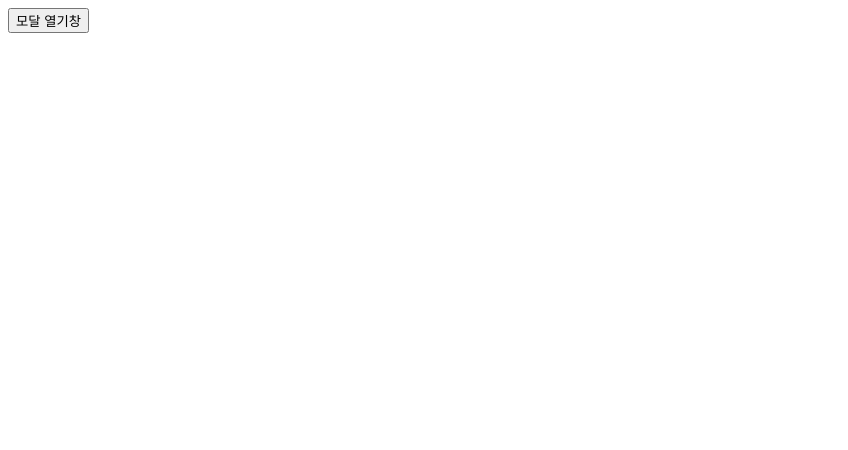
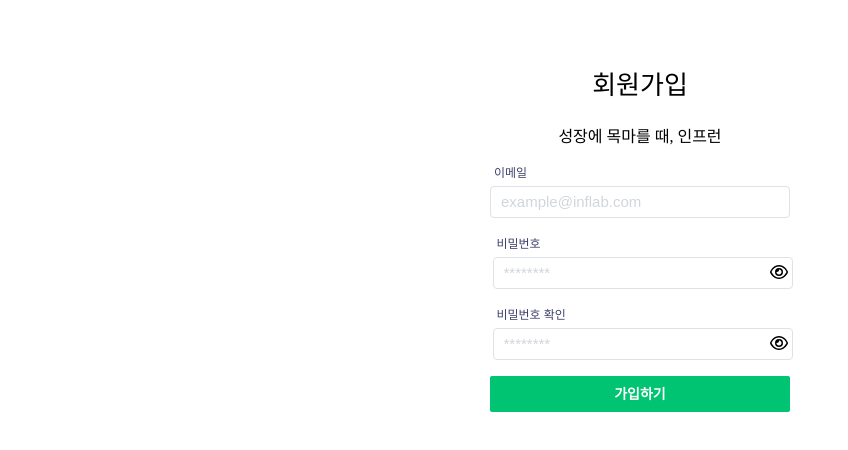
Before and after one commit to d-o-p-e/inflearn-login-page-UI, a React (Create React App) app in the folder frontend/: page / in a window 1280 px wide. Shown: the top 450 px of the page, without its empty margins (0-848 px from the left). Built offline with nearby package versions, Linux system fonts and the light colour scheme.

Commit message:
:sparkles: 회원가입 페이지 생성

```diff
--- a/frontend/src/App.js
+++ b/frontend/src/App.js
@@ -2,6 +2,7 @@
 import { useState } from 'react';
 import * as Style from './components/Input/Input';
 import { Modal } from './components/modal/Modal';
+import SignUp from './pages/SignUp/SignUp';
 
 function App() {
   const [open, setOpen] = useState(false);
@@ -10,8 +11,7 @@ function App() {
   };
   return (
     <div className="App">
-      <button type="button" onClick={toggleStatus}>모달 열기창</button>
-      <Modal status={open} onClose={toggleStatus} headerContent={<div>안녕하세요</div>} bodyContent={<div>반가워요</div>} footerContent={<div>반가워요</div>} />
+      <SignUp />
     </div>
   );
 }
--- /dev/null
+++ b/frontend/src/pages/SignUp/SignUp.js
@@ -0,0 +1,20 @@
+import { Button } from '../../components/Button/Button';
+import { Input } from '../../components/Input/Input';
+import { SignUpForm, SignUpSection, SignUpTitle, SubTitle } from './SignUpStyle';
+
+function SignUp() {
+  return (
+    <SignUpSection>
+      <SignUpTitle>회원가입</SignUpTitle>
+      <SubTitle>성장에 목마를 때, 인프런</SubTitle>
+      <SignUpForm>
+        <Input title="이메일" placeholder="example@inflab.com" />
+        <Input title="비밀번호" placeholder="********" type="password" />
+        <Input title="비밀번호 확인" placeholder="********" type="password" />
+        <Button width="300px">가입하기</Button>
+      </SignUpForm>
+    </SignUpSection>
+  );
+}
+
+export default SignUp;
--- /dev/null
+++ b/frontend/src/pages/SignUp/SignUpStyle.js
@@ -0,0 +1,29 @@
+import styled from 'styled-components';
+
+export const SignUpForm = styled.form`
+  display: flex;
+  flex-direction: column;
+  justify-content: center;
+  align-items: center;
+  > div{
+    margin-bottom: 16px;
+  };
+`;
+
+export const SignUpSection = styled.section`
+
+  margin: 64px auto auto;
+  width: 320px;
+  height: 676px;
+`;
+
+export const SignUpTitle = styled.h2`
+  text-align: center;
+  font-weight: 500;
+  font-size: 26px;
+`;
+
+export const SubTitle = styled.p`
+text-align: center;
+  font-size: 16px;
+`;
```
